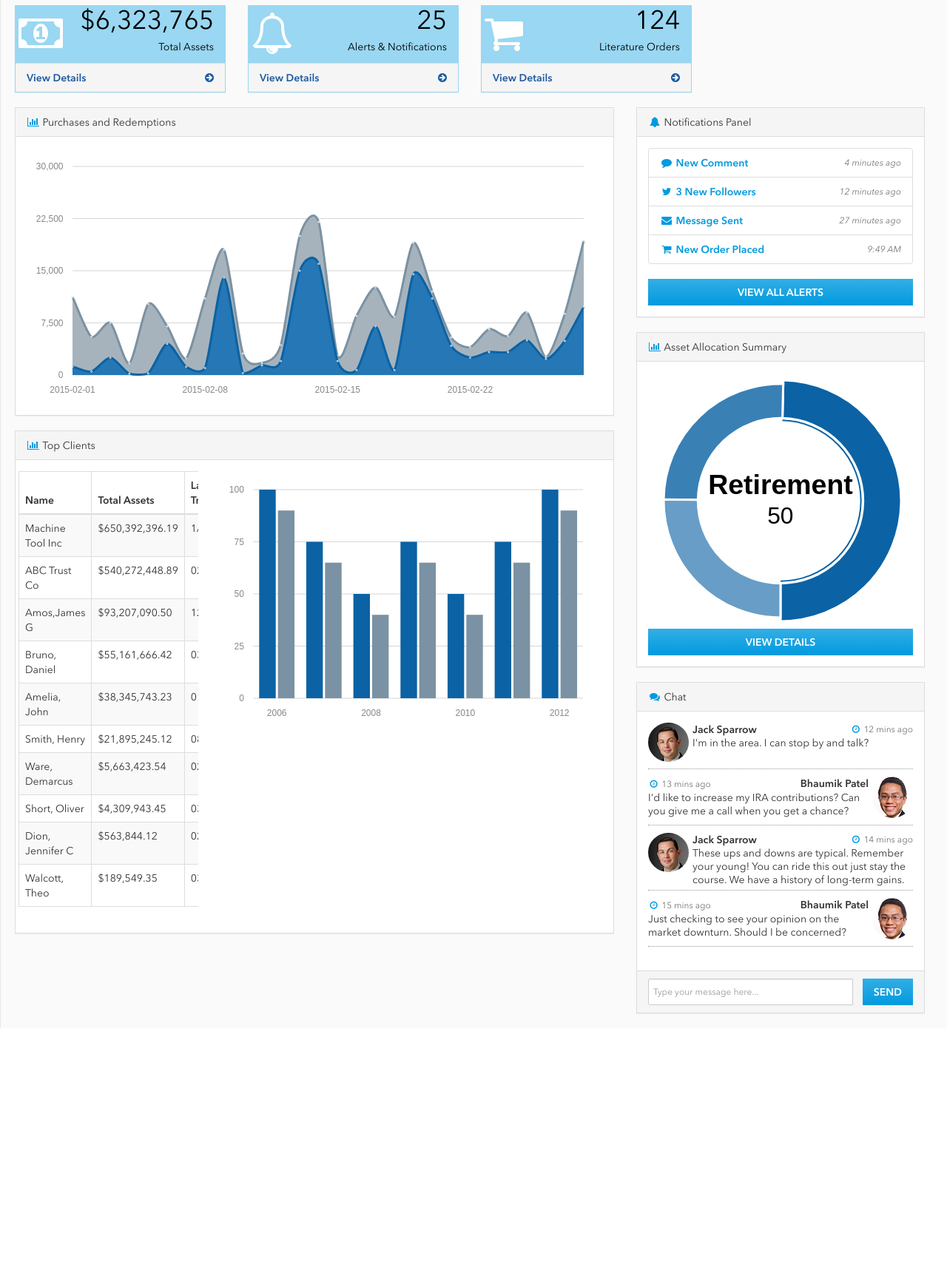
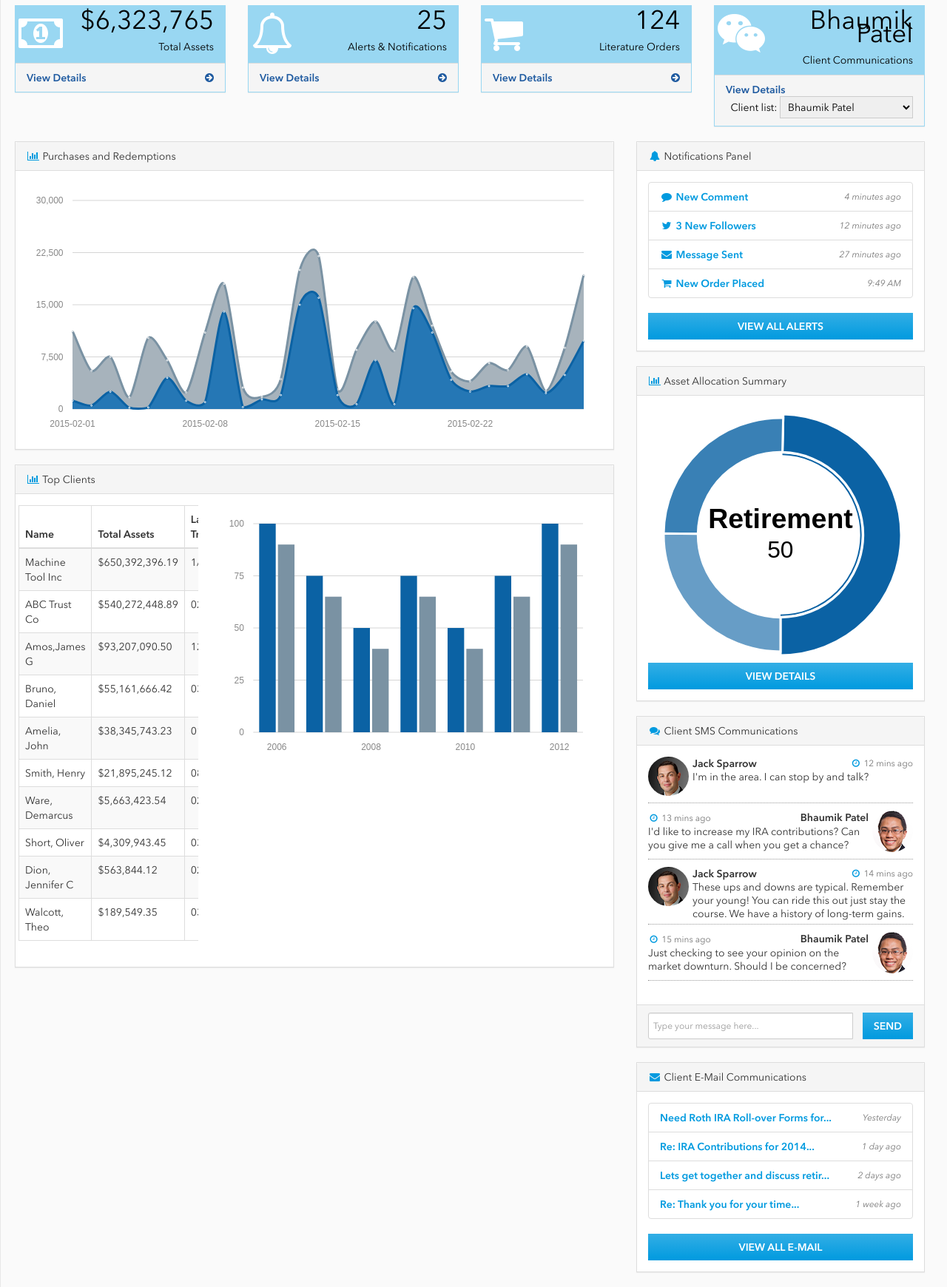
Before and after one commit to JCrafty/cghackathon, a website: page pages/index.html in a window 1280 px wide. Shown: the part 260-2000 px from the top of the page at 74% size. Before the commit the page ends 1650 px from the top, so only its background shows below. Drawn offline with Linux system fonts and the light colour scheme.

Commit message:
Client communications
Adding Client communications panels

```diff
--- a/pages/index.html
+++ b/pages/index.html
@@ -256,7 +256,33 @@
                     </div>
                 </div>
                 <div class="col-lg-3 col-md-6">
+                    <div class="panel capital-blue40">
+                        <div class="panel-heading">
+                            <div class="row">
+                                <div class="col-xs-3">
+                                    <i class="fa fa-weixin fa-4x"></i>
+                                </div>
+                                <div class="col-xs-9 text-right">
+                                    <div class="huge">Bhaumik Patel</div>
+                                    <div><br/>Client Communications</div>
+                                </div>
+                            </div>
+                        </div>
 
+                        <div class="panel-footer" ng-controller="clientComms">
+                            <span class="pull-left"><a href="#">View Details</a></span>
+                            <span class="pull-right">
+                                <label>Client list: </label>
+                                <select style="width: 180px;" ng-model="clientList">
+                                    <option>Bhaumik Patel</option>
+                                    <option>Edward J Block</option>
+                                    <option>Diane L Adele</option>
+                                </select>
+                            </span>
+                            <div class="clearfix"></div>
+                        </div>
+
+                    </div>
                 </div>
             </div>
             <!-- /.row -->
@@ -485,8 +511,7 @@
                     <div class="chat-panel panel panel-default">
                         <div class="panel-heading">
                             <i class="fa fa-comments fa-fw"></i>
-                            Chat
-
+                            Client SMS Communications
                         </div>
                         <!-- /.panel-heading -->
                         <div class="panel-body">
@@ -566,8 +591,39 @@
                             </div>
                         </div>
                         <!-- /.panel-footer -->
+
                     </div>
                     <!-- /.panel .chat-panel -->
+                    <div class="panel panel-default">
+                        <div class="panel-heading">
+                            <i class="fa fa-envelope fa-fw"></i> Client E-Mail Communications
+                        </div>
+                        <!-- /.panel-heading -->
+                        <div class="panel-body">
+                            <div class="list-group">
+                                <a href="#" class="list-group-item"> Need Roth IRA Roll-over Forms for...
+                                    <span class="pull-right text-muted small"><em>Yesterday</em>
+                                    </span>
+                                </a>
+                                <a href="#" class="list-group-item"> Re: IRA Contributions for 2014...
+                                    <span class="pull-right text-muted small"><em>1 day ago</em>
+                                    </span>
+                                </a>
+                                <a href="#" class="list-group-item"> Lets get together and discuss retir...
+                                    <span class="pull-right text-muted small"><em>2 days ago</em>
+                                    </span>
+                                </a>
+                                <a href="#" class="list-group-item">
+                                     Re: Thank you for your time...
+                                    <span class="pull-right text-muted small"><em>1 week ago</em>
+                                    </span>
+                                </a>
+                            </div>
+                            <!-- /.list-group -->
+                            <a href="#" class="btn btn-default btn-block">View All E-mail</a>
+                        </div>
+                        <!-- /.panel-body -->
+                    </div>
                 </div>
                 <!-- /.col-lg-4 -->
             </div>
```
